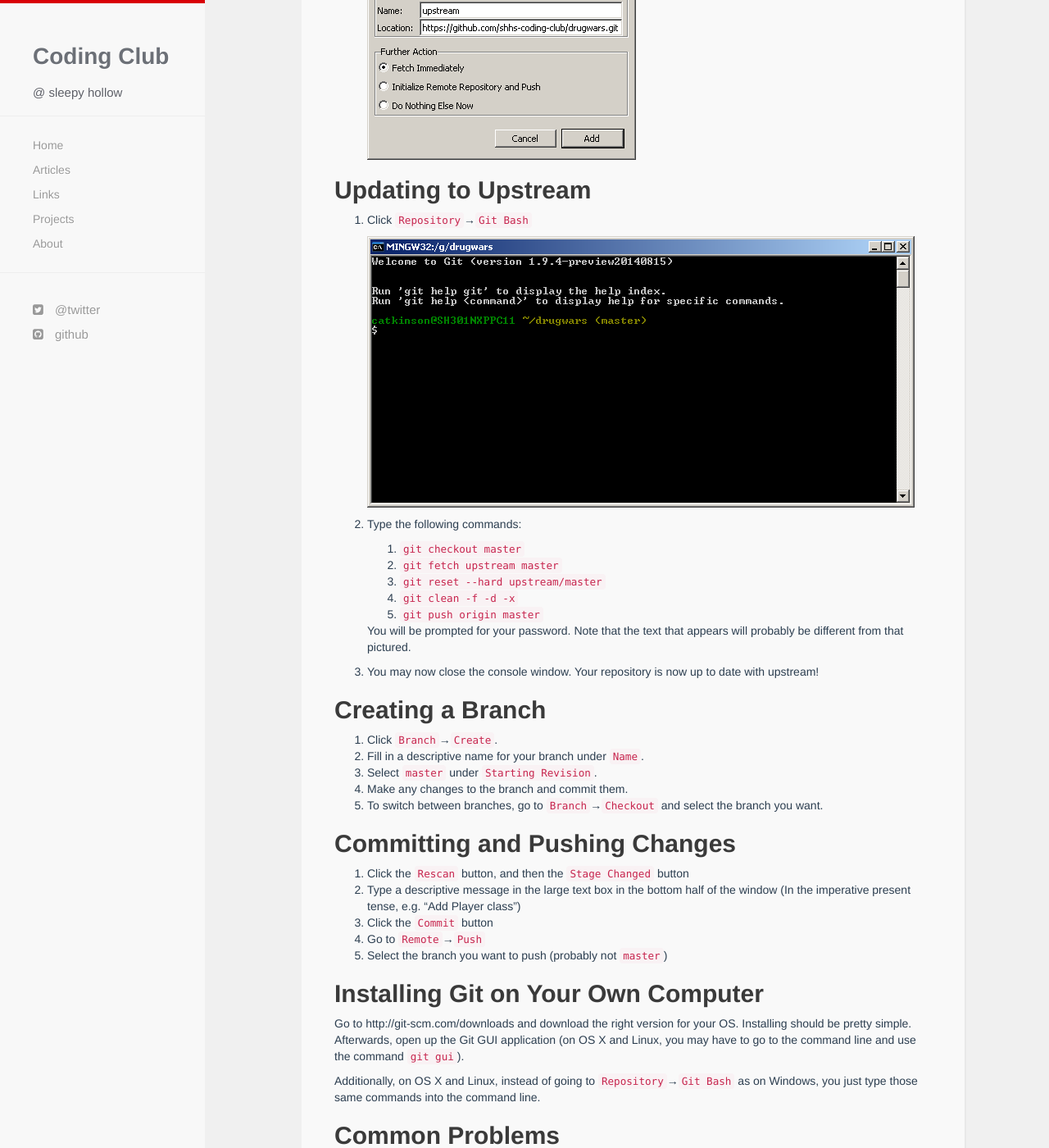
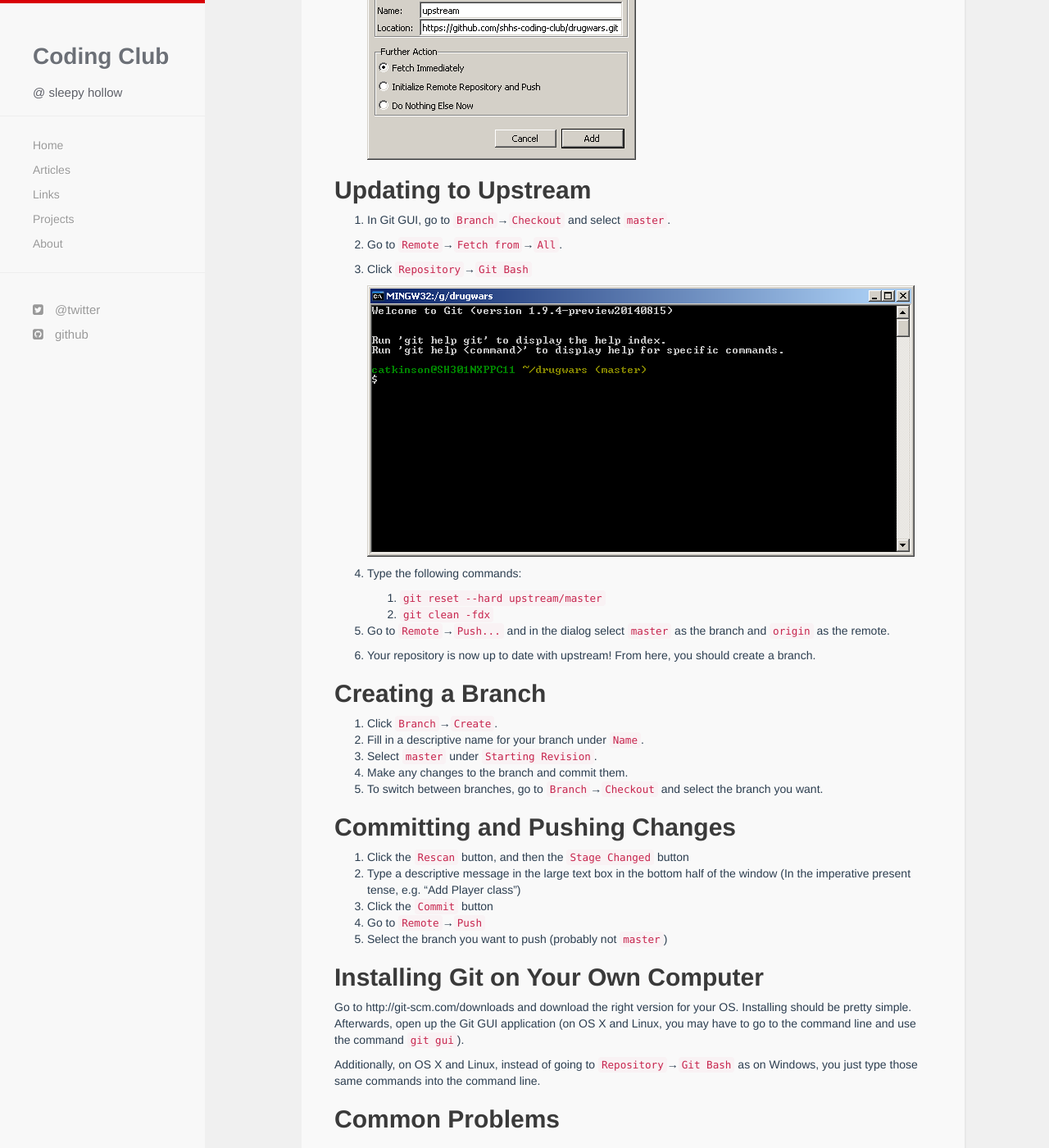
Before and after one commit to shhs-coding-club/shhs-coding-club.github.io, a Jekyll site: the page built from _posts/2014-09-23-Git-GUI-tutorial.md, in a window 1280 px wide and 1400 px high, scrolled down 2764 px. Shown: the whole window at 82% size. Built offline with Jekyll 4.4.1, drawn with Linux system fonts in a browser that asks for light colours; nearby versions of some CDN libraries; Markdown is read by kramdown in place of the engine named in the settings.

Commit message:
Update section on updating to upstream to use GUI more

```diff
--- a/_posts/2014-09-23-Git-GUI-tutorial.md
+++ b/_posts/2014-09-23-Git-GUI-tutorial.md
@@ -68,23 +68,26 @@ Git is an important tool, both for the club and in the larger world of developme
 
 ## Updating to Upstream
 
-1. Click `Repository`&rarr;`Git Bash`
+1. In Git GUI, go to `Branch`&rarr;`Checkout` and select `master`.
+
+2. Go to `Remote`&rarr;`Fetch from`&rarr;`All`.
+
+3. Click `Repository`&rarr;`Git Bash`
 
     ![screenshot]({{ site.baseurl }}/images/step007.PNG)
 
-2. Type the following commands:
+4. Type the following commands:
 
-    1. `git checkout master`
-    2. `git fetch upstream master`
-    3. `git reset --hard upstream/master`
-    4. `git clean -f -d -x`
-    5. `git push origin master`
+    1. `git reset --hard upstream/master`
+    2. `git clean -fdx`
 
-    You will be prompted for your password. Note that the text that appears will probably be different from that pictured.
+5. Go to `Remote`&rarr;`Push...` and in the dialog select `master` as the branch and `origin` as the remote.
+
+    <!--You will be prompted for your password. Note that the text that appears will probably be different from that pictured.-->
 
     <!--![screenshot]({{ site.baseurl }}/images/step008.PNG)-->
 
-3. You may now close the console window. Your repository is now up to date with upstream!
+3. Your repository is now up to date with upstream! From here, you should create a branch.
 
 ## Creating a Branch
 
```
